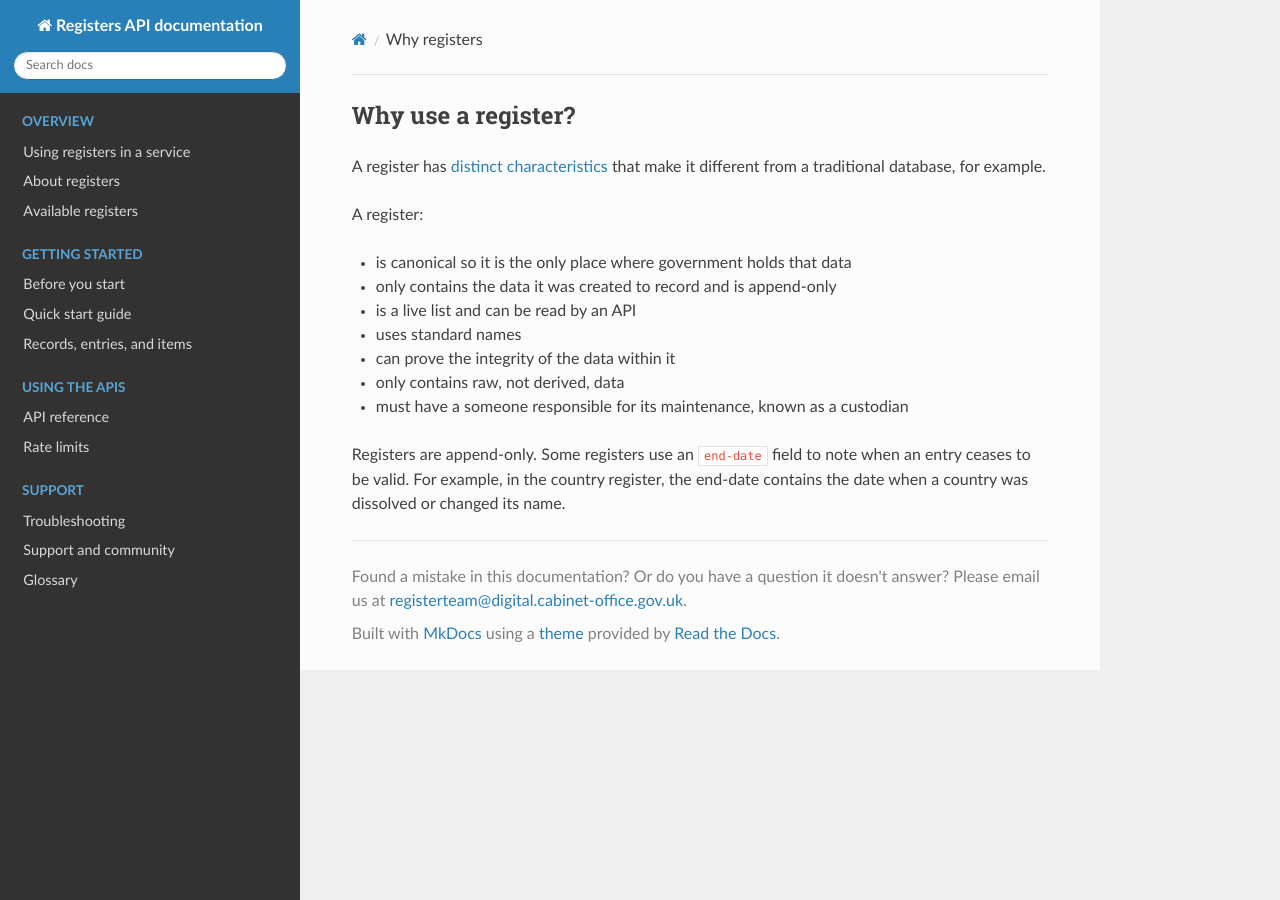
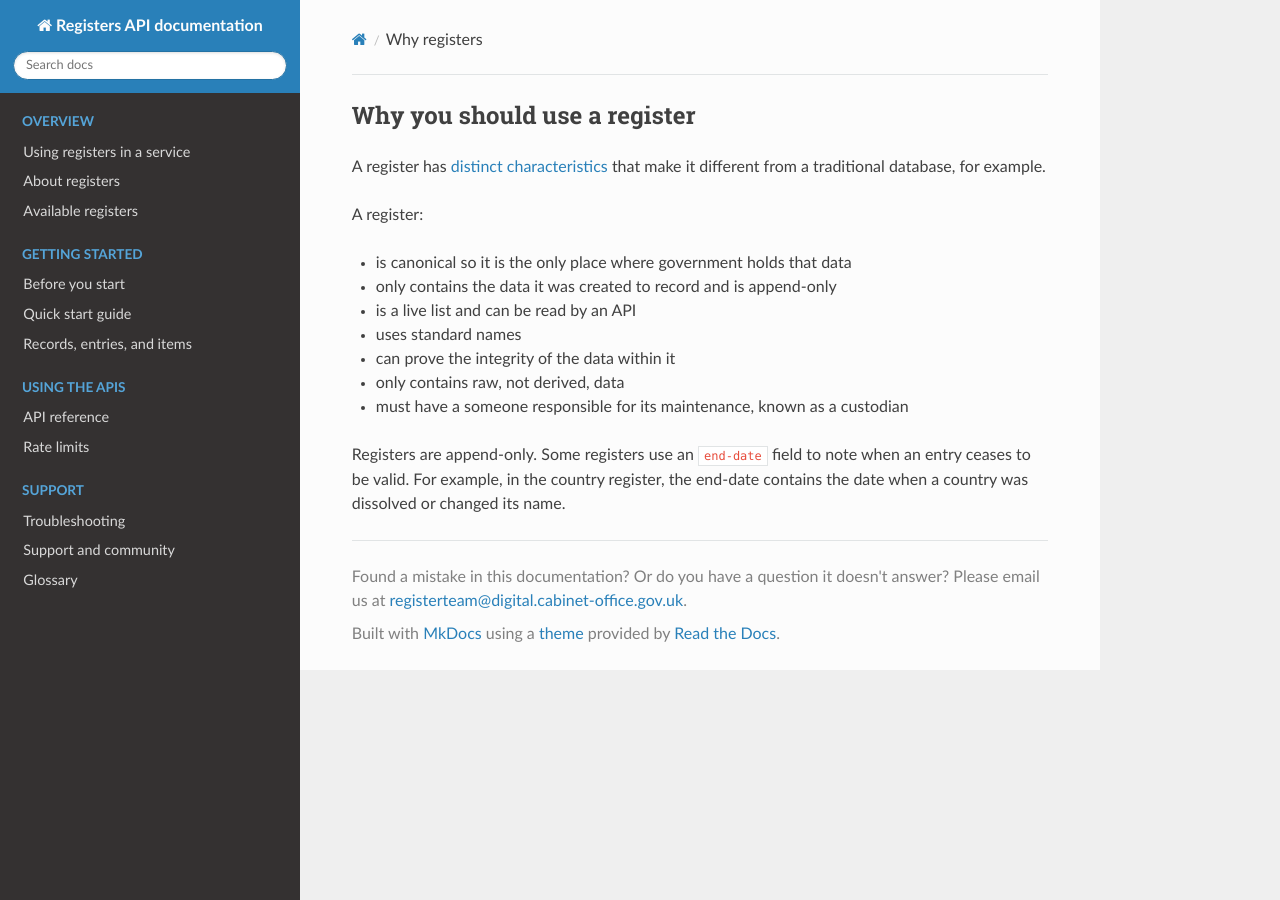
Before and after one commit to J-Lambo/J-Lambo.github.io-open-registers-tech-docs, an MkDocs documentation site: the page built from docs/about_registers/why_registers.md, in a window 1280 px wide. Built offline with MkDocs 1.6.1, drawn with Linux system fonts in a browser that asks for light colours; nearby versions of some CDN libraries; old or Windows-style settings are respelled for this version of MkDocs.

Commit message:
Change h2
Change from question to statement.

```diff
--- a/docs/about_registers/why_registers.md
+++ b/docs/about_registers/why_registers.md
@@ -1,4 +1,4 @@
-## Why use a register?
+## Why you should use a register
 
 A register has [distinct characteristics](https://gds.blog.gov.uk/2015/10/13/the-characteristics-of-a-register/) that make it different from a traditional database, for example.
 
```
